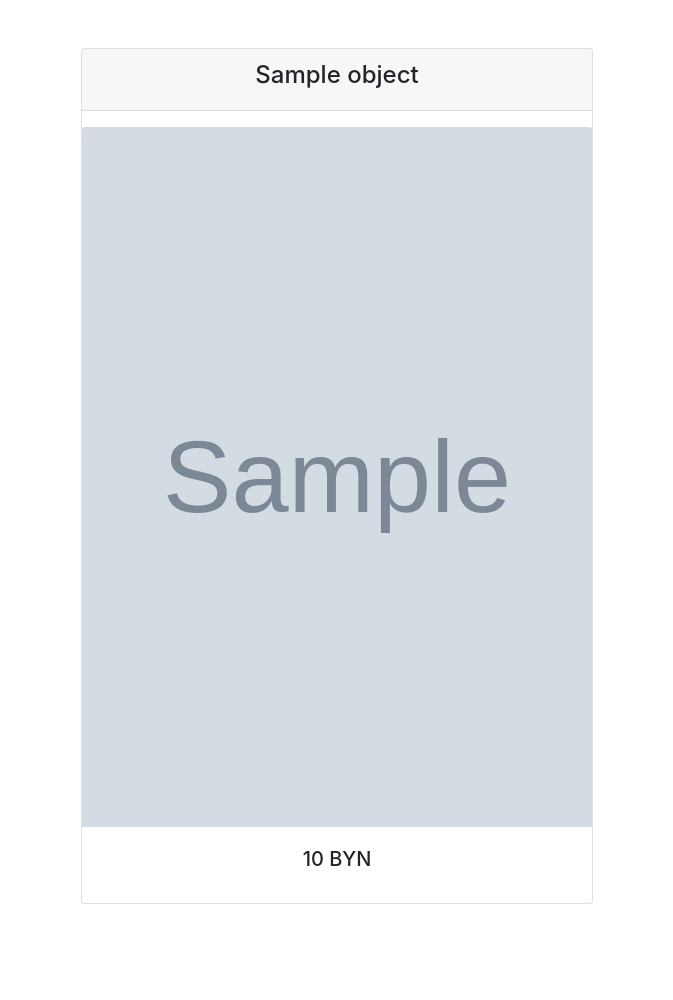
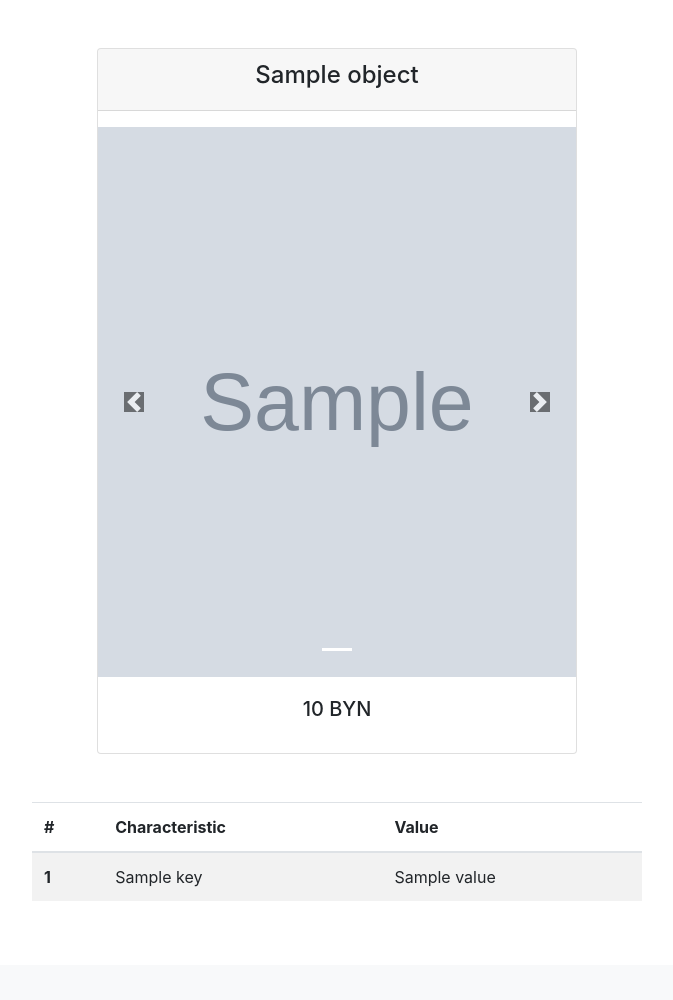
Before and after one commit to FNSdev/webstore, a Django app: template django/core/templates/core/product_detail.html in a window 1280 px wide. Shown: the part 56-1056 px from the top of the page, without its empty margins (303-976 px from the left). After the commit the page ends 943 px from the top, so only its background shows below. Run offline with Django 3.2, Linux system fonts and the light colour scheme; the template is opened without the code that fills it: most values are stand-ins (such as "Sample title", 1, 10 or a date in 2020); grey boxes marked "Sample" are stand-in pictures; data that the repository does not hold is empty; some libraries are stand-ins or nearby versions.

Commit message:
Product detail page updated

```diff
--- a/django/core/templates/core/product_detail.html
+++ b/django/core/templates/core/product_detail.html
@@ -1,7 +1,7 @@
 {% extends "base.html" %}
 
 {% block title %}
-    {{ object.name }}
+{{ object.name }}
 {% endblock %}
 
 {% block sidebar_left %}
@@ -9,18 +9,70 @@
 
 {% block main %}
 
-<div class="card mb-5" style="width: 32rem;">
+<div class="card mb-5" style="width: 30rem;">
     <div class="card-header">
         <h4>
             {{ object.name }}
         </h4>
     </div>
     {% if object.images.all %}
-        <img src="{{ object.images.first.image.url }}" class="card-img-top mt-3" alt="Error" height="700px">
+    <div class="card-img-top mt-3">
+        <div id="carousel" class="carousel slide" data-ride="carousel">
+            <ol class="carousel-indicators">
+                {% for image in object.images.all %}
+                    {% if forloop.first %}
+                        <li class="active" data-target="#carousel" data-slide-to="{{ forloop.counter0 }}"></li>
+                    {% else %}
+                        <li data-target="#carousel" data-slide-to="{{ forloop.counter0 }}"></li>
+                    {% endif %}
+                {% endfor %}
+            </ol>
+            <div class="carousel-inner">
+                {% for image in object.images.all %}
+                    {% if forloop.first  %}
+                        <div class="carousel-item active">
+                            <img src="{{image.image.url}}" class="d-block w-100" alt="IMAGE" style="height: 550px;">
+                        </div>
+                    {% else %}
+                        <div class="carousel-item">
+                            <img src="{{image.image.url}}" class="d-block w-100" alt="IMAGE"style="height: 550px;">
+                        </div>
+                    {% endif %}
+                {% endfor %}
+            </div>
+            <a class="carousel-control-prev" href="#carousel" role="button" data-slide="prev" >
+                <span class="carousel-control-prev-icon" aria-hidden="true" style="background-color:black"></span>
+                <span class="sr-only">Previous</span>
+            </a>
+            <a class="carousel-control-next" href="#carousel" role="button" data-slide="next">
+                <span class="carousel-control-next-icon" aria-hidden="true" style="background-color:black"></span>
+                <span class="sr-only">Next</span>
+            </a>
+        </div>
+    </div>
     {% endif %}
     <div class="card-body">
         <h5 class="card-title">{{ object.price }} BYN</h5>
     </div>
 </div>
 
+<table class="table table-striped">
+    <thead>
+        <tr>
+            <th scope="col">#</th>
+            <th scope="col">Characteristic</th>
+            <th scope="col">Value</th>
+        </tr>
+    </thead>
+    <tbody>
+        {% for key, value in object.specifications.items %}
+        <tr>
+            <th scope="row">{{ forloop.counter }}</th>
+            <td>{{key}}</td>
+            <td>{{value}}</td>
+        </tr>
+        {% endfor %}
+    </tbody>
+</table>
+
 {% endblock %}
```
